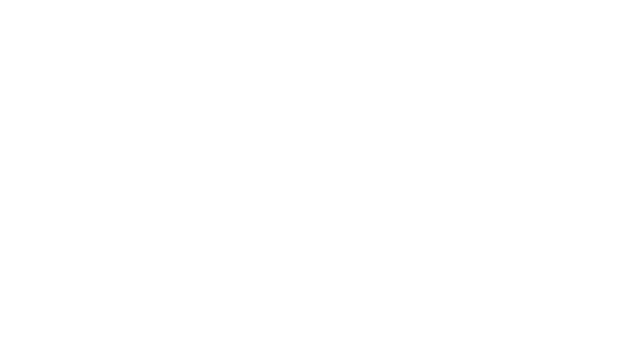
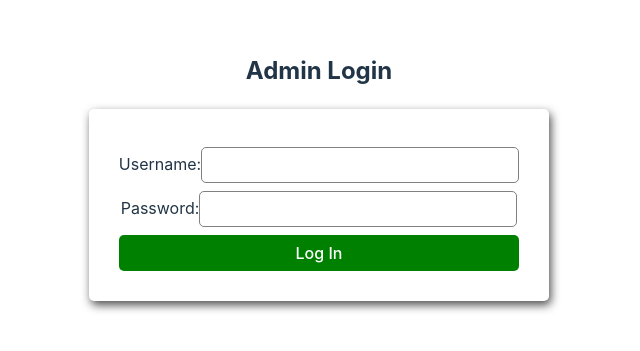
Before and after one commit to Amawers/Pizza_Runner, a React (Vite) app: page /AdminLogIn in a window 1280 px wide. Before the commit this address had no page. Shown: the part 233-584 px from the top of the page, without its empty margins (321-961 px from the left). Built offline with nearby package versions, Linux system fonts and the light colour scheme.

Commit message:
successfuly implemented login admin process

```diff
--- /dev/null
+++ b/src/components/pages/AdminLogIn.jsx
@@ -0,0 +1,157 @@
+import React, { useState, useEffect } from 'react';
+import { useNavigate } from 'react-router-dom';
+
+function AdminLogIn() {
+  const navigate = useNavigate();
+  const [user, setUser] = useState('');
+  const [pass, setPass] = useState('');
+  const [error, setError] = useState('');
+  const [msg, setMsg] = useState('');
+
+  useEffect(() => {
+    let loginStatus = localStorage.getItem('loginStatus');
+    if (loginStatus) {
+      setError(loginStatus);
+      setTimeout(function () {
+        localStorage.clear();
+        window.location.reload();
+      }, 3000);
+    }
+    setTimeout(function () {
+      setMsg('');
+    }, 5000);
+  }, [msg]);
+
+  const handleInputChange = (e, type) => {
+    setError('');
+    if (type === 'user') {
+      setUser(e.target.value);
+      if (e.target.value === '') {
+        setError('Username has been left blank');
+      }
+    } else if (type === 'pass') {
+      setPass(e.target.value);
+      if (e.target.value === '') {
+        setError('Password has been left blank');
+      }
+    }
+  };
+
+  function loginSubmit() {
+    if (user !== "" && pass !== "") {
+      var url = "http://localhost/login.php";
+      var headers = {
+        "Content-Type": "application/json",
+      };
+      var Data = {
+        user: user,
+        pass: pass,
+      };
+      fetch(url, {
+        method: "POST",
+        headers: headers,
+        body: JSON.stringify(Data),
+      })
+        .then((response) => response.json())
+        .then((response) => {
+          if (
+            response[0].result === "Invalid username!" ||
+            response[0].result === "Invalid password!"
+          ) {
+            setError(response[0].result);
+          } else {
+            setMsg(response[0].result);
+            localStorage.setItem("login", true);
+            navigate("/AdminDashboard", { replace: true });
+          }
+        })
+        .catch((err) => {
+          setError(err.toString());
+          console.log(err);
+        });
+    } else {
+      setError("All fields are required!");
+    }
+  }
+
+
+
+  const formStyle = {
+    display: 'flex',
+    flexDirection: 'column',
+    justifyContent: 'left',
+    justifyItems: 'flex-start',
+    borderRadius: '5px',
+    padding: '30px',
+    boxShadow: '2px 4px 10px rgba(0, 0, 0, 0.7)'
+  };
+
+  const inputStyle = {
+    marginTop: '0.5rem',
+    fontSize: '1rem',
+    width: '300px',
+    border: '1px solid gray',
+    borderRadius: '5px',
+    padding: '0.5rem'
+  };
+
+  const buttonStyle = {
+    marginTop: '0.5rem',
+    fontSize: '1rem',
+    border: 'none',
+    borderRadius: '5px',
+    padding: '0.5rem',
+    background: 'green',
+    color: 'white',
+    cursor: 'pointer'
+  };
+
+  const labelStyle = {
+    fontSize: 'small',
+    marginTop: '0.5rem'
+  };
+
+  const pStyle = {
+    color: 'blue',
+    cursor: 'pointer'
+  };
+
+  const errorStyle = {
+    color: 'red',
+    marginTop: '0.5rem'
+  };
+
+  return (
+    <div>
+      <h2>Admin Login</h2>
+      <form style={formStyle}>
+        <label>
+          Username:
+          <input
+            type="text"
+            name="username"
+            value={user}
+            onChange={(e) => handleInputChange(e, 'user')}
+            style={inputStyle}
+          />
+        </label>
+        <label>
+          Password:
+          <input
+            type="password"
+            name="password"
+            value={pass}
+            onChange={(e) => handleInputChange(e, 'pass')}
+            style={inputStyle}
+          />
+        </label>
+        <button type="button" onClick={loginSubmit} style={buttonStyle}>
+          Log In
+        </button>
+        {error && <p style={errorStyle}>{error}</p>}
+      </form>
+    </div>
+  );
+}
+
+export default AdminLogIn;
--- a/src/components/pages/Home.jsx
+++ b/src/components/pages/Home.jsx
@@ -1,18 +1,26 @@
-import * as React from "react";
-import { Link } from "react-router-dom";
+import React from "react";
+import { Link, useNavigate } from "react-router-dom";
 import Stack from "@mui/material/Stack";
 import Button from "@mui/material/Button";
 
 export default function Home() {
+  const navigate = useNavigate();
+
+  const handleAdminLogin = () => {
+    navigate("/AdminLogIn");
+  };
+
   return (
-    <><Stack spacing={2} direction="row">
-      <Link to="/runner">
-        <Button variant="text">Runner</Button>
-      </Link>
-      <Button variant="contained">Customer</Button>
-      <Link to="/AdminDashboard">
-        <Button variant="outlined">Log in as Admin</Button>
-      </Link>
-    </Stack></>
+    <>
+      <Stack spacing={2} direction="row">
+        <Link to="/runner">
+          <Button variant="text">Runner</Button>
+        </Link>
+        <Button variant="contained">Customer</Button>
+        <Button variant="outlined" onClick={handleAdminLogin}>
+          Log in as Admin
+        </Button>
+      </Stack>
+    </>
   );
 }
--- /dev/null
+++ b/src/components/pages/ProtectedRoute.jsx
@@ -0,0 +1,18 @@
+import React, { useEffect } from "react";
+import { useNavigate } from "react-router-dom";
+
+const ProtectedRoute = ({ component: Component }) => {
+  const navigate = useNavigate();
+
+  useEffect(() => {
+    const login = localStorage.getItem("login");
+    if (!login) {
+      localStorage.setItem("loginStatus", "Please log in to view the dashboard!");
+      navigate("/", { replace: true });
+    }
+  }, [navigate]);
+
+  return <Component />;
+};
+
+export default ProtectedRoute;
--- a/src/components/ui/TableSix.jsx
+++ b/src/components/ui/TableSix.jsx
@@ -31,7 +31,7 @@
       });
 
       console.log(`Order with ID ${orderId} canceled successfully`);
-      fetchOrders();
+      setOrders(prevOrders => prevOrders.filter(order => order.order_id !== orderId));
     } catch (error) {
       console.error('Error canceling the order:', error);
     }
--- a/src/routes/AppRoutes.jsx
+++ b/src/routes/AppRoutes.jsx
@@ -1,11 +1,10 @@
 import React from "react";
 import { BrowserRouter, Routes, Route } from "react-router-dom";
-
-const Home = React.lazy(() => import("../components/pages/Home"));
-const Runner = React.lazy(() => import("../components/pages/Runner"));
-const AdminDashboard = React.lazy(() =>
-  import("../components/pages/AdminDashboard")
-);
+import Home from "../components/pages/Home";
+import Runner from "../components/pages/Runner";
+import AdminLogIn from "../components/pages/AdminLogIn";
+import AdminDashboard from "../components/pages/AdminDashboard";
+import ProtectedRoute from "../components/pages/ProtectedRoute";
 
 export default function AppRoutes() {
   return (
@@ -13,7 +12,11 @@
       <Routes>
         <Route path="/" element={<Home />} />
         <Route path="/runner" element={<Runner />} />
-        <Route path="/AdminDashboard" element={<AdminDashboard />} />
+        <Route path="/AdminLogIn" element={<AdminLogIn />} />
+        <Route
+          path="/AdminDashboard"
+          element={<ProtectedRoute component={AdminDashboard} />}
+        />
       </Routes>
     </BrowserRouter>
   );
```
